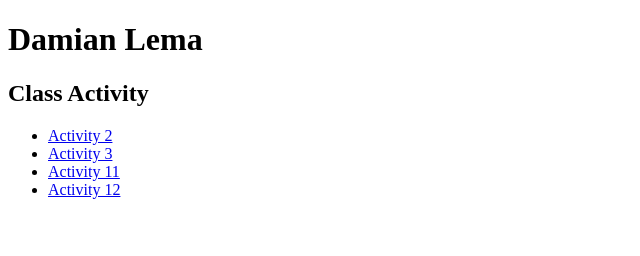
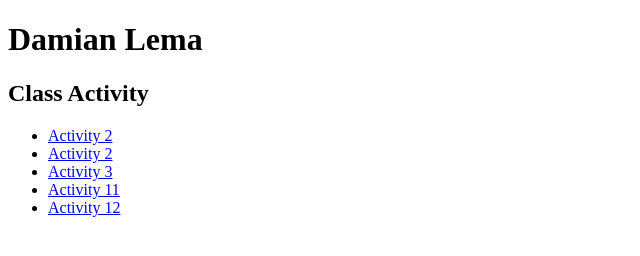
Before and after one commit to lemdamian/Micro-Credential, a plain HTML site: page index.html in a window 1280 px wide. Shown: the full height of the page, 0-640 px from the left. Drawn offline with Linux system fonts and the light colour scheme.

Commit message:
Add files via upload

```diff
--- a/index.html
+++ b/index.html
@@ -11,6 +11,7 @@
     <h2>Class Activity</h2>
     <ul>
         <li><a href="activity2.html" target="blank">Activity 2</a></li>
+        <li><a href="activity02.html" target="blank"> Activity 2</a></li>
         <li><a href="activity3.html" target="blank"> Activity 3</a></li>
         <li><a href="activity11.html" target="blank"> Activity 11</a></li>
         <li><a href="activity12.html" target="_blank">Activity 12</a></li>
```
